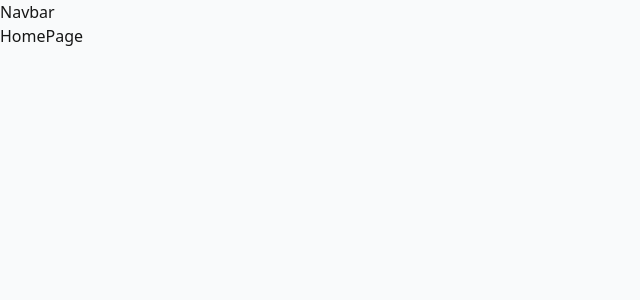
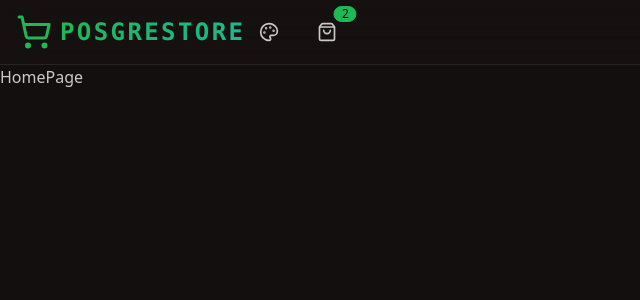
Before and after one commit to luka-tchanukvadze/PERN_Store, a React (Vite) app in the folder frontend/: page / in a window 1280 px wide. Shown: the top 300 px of the page, without its empty margins (0-640 px from the left). Built offline with nearby package versions, Linux system fonts and the light colour scheme.

Commit message:
Working on navbar

```diff
--- a/frontend/src/App.jsx
+++ b/frontend/src/App.jsx
@@ -6,7 +6,10 @@
 function App() {
   return (
     <>
-      <div className="min-h-screen bg-base-200 transition-colors duration-300">
+      <div
+        className="min-h-screen bg-base-200 transition-colors duration-300"
+        data-theme="forest"
+      >
         <Navbar />
 
         <Routes>
--- a/frontend/src/components/Navbar.jsx
+++ b/frontend/src/components/Navbar.jsx
@@ -1,4 +1,49 @@
+import { ShoppingBagIcon, ShoppingCartIcon } from "lucide-react";
+import { Link, useLocation } from "react-router-dom";
+import ThemeSelector from "./ThemeSelector";
+
 function Navbar() {
-  return <div>Navbar</div>;
+  const { pathname } = useLocation();
+  console.log(pathname);
+  const isHomePage = pathname === "/";
+
+  return (
+    <div className="bg-base-100/80 backdrop-blur-lg border-b border-base-content/10 sticky top-0 z-50">
+      <div className="max-w-7xl mx-auto">
+        <div className="navbar px-4 min-h-[4rem]">
+          {/*LOGO*/}
+          <div className="flex-1 lg:flex-none">
+            <Link to="/" className="hover:opacity-80 transition-opacity">
+              <div className="flex items-center gap-2">
+                <ShoppingCartIcon className="size-9 text-primary" />
+                <span
+                  className="font-semibold font-mono tracking-widest text-2xl
+                    bg-clip-text text-transparent bg-gradient-to-r from-primary to-secondary"
+                >
+                  POSGRESTORE
+                </span>
+              </div>
+            </Link>
+          </div>
+
+          {/* RIGHT SECTION */}
+          <div className="flex items-center gap-4">
+            <ThemeSelector />
+
+            {isHomePage && (
+              <div className="indicator">
+                <div className="p-2 rounded-full hover:bg-base-200 transition-colors">
+                  <ShoppingBagIcon className="size-5" />
+                  <span className="badge badge-sm badge-primary indicator-item">
+                    {/* {products.length} */} 2
+                  </span>
+                </div>
+              </div>
+            )}
+          </div>
+        </div>
+      </div>
+    </div>
+  );
 }
 export default Navbar;
--- /dev/null
+++ b/frontend/src/components/ThemeSelector.jsx
@@ -0,0 +1,19 @@
+import { PaletteIcon } from "lucide-react";
+
+function ThemeSelector() {
+  return (
+    <div className="dropdown dropdown-end">
+      {/* DROPDOWN TRIGGER */}
+
+      <button tabIndex={0} className="btn btn-ghost btn-circle">
+        <PaletteIcon className="size-5" />
+      </button>
+
+      <div
+        tabIndex={0}
+        className="dropdown-content mt-2 p-1 shadow-2xl bg-base-200 backdrop-blur-lg rounded-2xl w-56 border border-base-content/10"
+      ></div>
+    </div>
+  );
+}
+export default ThemeSelector;
```
